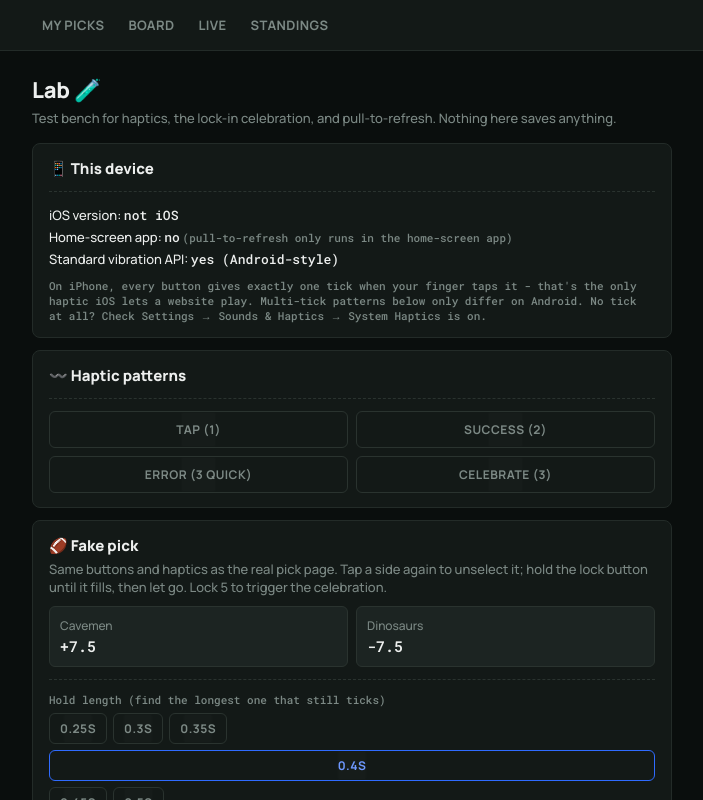
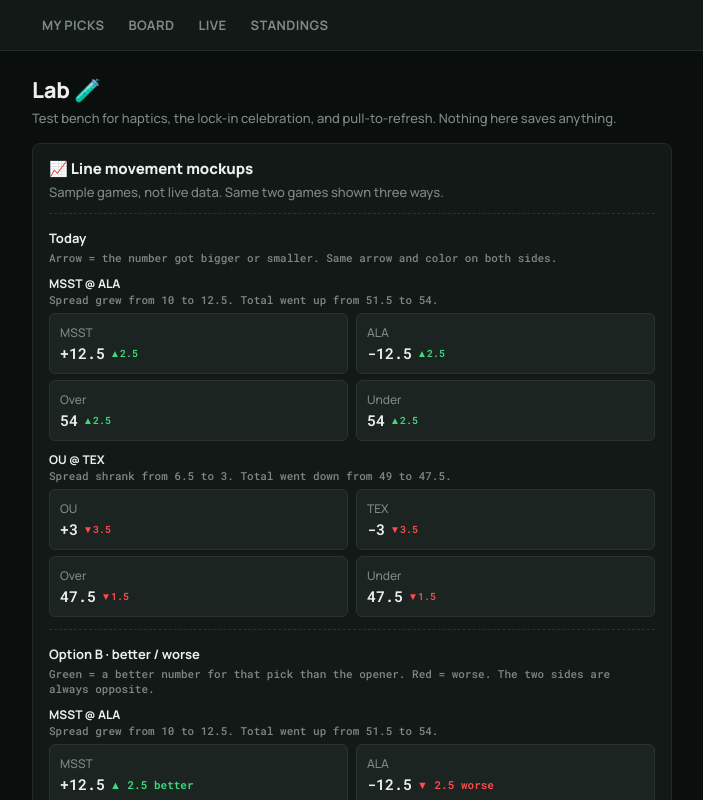
Before and after one commit to ajohnson1952/cavepicks, a Next.js app: page /lab in a window 1280 px wide. Shown: the top 800 px of the page, without its empty margins (288-991 px from the left). Built offline with nearby package versions, Linux system fonts and the light colour scheme.

Commit message:
Add line-movement mockups to /lab (today vs better/worse vs opener + value)
Co-Authored-By: Claude Opus 5.5 <noreply@anthropic.com>

```diff
--- /dev/null
+++ b/app/lab/LineMoveMock.tsx
@@ -0,0 +1,132 @@
+// /lab only: side-by-side mockups of how line movement could be shown on the
+// pick buttons. Static sample data, nothing live.
+//
+// "Value" for a side = is today's number better or worse for THIS pick than
+// the opener. Spread: your signed line going UP is better (+10 -> +12.5, or
+// -10 -> -7.5). Totals: Over wants the number lower, Under wants it higher.
+
+type Side = { label: string; now: number; open: number; kind: "spread" | "over" | "under" };
+
+const GAMES: { title: string; note: string; rows: [Side, Side][] }[] = [
+  {
+    title: "MSST @ ALA",
+    note: "Spread grew from 10 to 12.5. Total went up from 51.5 to 54.",
+    rows: [
+      [
+        { label: "MSST", now: 12.5, open: 10, kind: "spread" },
+        { label: "ALA", now: -12.5, open: -10, kind: "spread" },
+      ],
+      [
+        { label: "Over", now: 54, open: 51.5, kind: "over" },
+        { label: "Under", now: 54, open: 51.5, kind: "under" },
+      ],
+    ],
+  },
+  {
+    title: "OU @ TEX",
+    note: "Spread shrank from 6.5 to 3. Total went down from 49 to 47.5.",
+    rows: [
+      [
+        { label: "OU", now: 3, open: 6.5, kind: "spread" },
+        { label: "TEX", now: -3, open: -6.5, kind: "spread" },
+      ],
+      [
+        { label: "Over", now: 47.5, open: 49, kind: "over" },
+        { label: "Under", now: 47.5, open: 49, kind: "under" },
+      ],
+    ],
+  },
+];
+
+const fmt = (s: Side, n: number) => (s.kind === "spread" ? (n > 0 ? `+${n}` : `${n}`) : `${n}`);
+
+// + = better number for this pick than the opener, - = worse
+function valueDelta(s: Side): number {
+  if (s.kind === "under") return s.now - s.open;
+  if (s.kind === "over") return s.open - s.now;
+  return s.now - s.open;
+}
+
+type Variant = "current" | "b" | "rec";
+
+function Pill({ s, variant }: { s: Side; variant: Variant }) {
+  const v = valueDelta(s);
+  const mag = Math.abs(v);
+  // Today's behavior: arrow by "did the number get bigger", green up / red down, same on both sides.
+  const bigger = s.kind === "spread" ? Math.abs(s.now) > Math.abs(s.open) : s.now > s.open;
+  const good = v > 0;
+  return (
+    <div className="pill-btn" style={{ cursor: "default" }}>
+      <div className="pill-label">{s.label}</div>
+      <div className="pill-value" style={{ flexWrap: "wrap" }}>
+        {fmt(s, s.now)}
+        {variant === "current" && (
+          <span className={bigger ? "move-up" : "move-down"}>
+            {bigger ? "▲" : "▼"}
+            {mag}
+          </span>
+        )}
+        {variant === "b" && (
+          <span className={good ? "move-up" : "move-down"} style={{ fontSize: "11px" }}>
+            {good ? "▲" : "▼"} {mag} {good ? "better" : "worse"}
+          </span>
+        )}
+        {variant === "rec" && (
+          <span className={good ? "move-up" : "move-down"} style={{ fontSize: "11px", fontWeight: 700 }}>
+            {good ? "+" : "−"}
+            {mag}
+          </span>
+        )}
+      </div>
+      {variant === "rec" && <div className="pill-juice">open {fmt(s, s.open)}</div>}
+    </div>
+  );
+}
+
+const VARIANTS: { key: Variant; title: string; blurb: string }[] = [
+  {
+    key: "current",
+    title: "Today",
+    blurb: "Arrow = the number got bigger or smaller. Same arrow and color on both sides.",
+  },
+  {
+    key: "b",
+    title: "Option B · better / worse",
+    blurb: "Green = a better number for that pick than the opener. Red = worse. The two sides are always opposite.",
+  },
+  {
+    key: "rec",
+    title: "Recommended · opener + value",
+    blurb: "Shows the opening line in gray, plus a small colored number: green + = better number than the opener, red − = worse.",
+  },
+];
+
+export default function LineMoveMock() {
+  return (
+    <div className="card">
+      <div className="matchup">📈 Line movement mockups</div>
+      <p className="subtext" style={{ margin: "4px 0 0" }}>
+        Sample games, not live data. Same two games shown three ways.
+      </p>
+      {VARIANTS.map((v) => (
+        <div key={v.key}>
+          <div className="divider" />
+          <strong style={{ fontSize: "13px" }}>{v.title}</strong>
+          <p className="meta" style={{ margin: "2px 0 0" }}>{v.blurb}</p>
+          {GAMES.map((g) => (
+            <div key={g.title} style={{ marginTop: "10px" }}>
+              <div style={{ fontSize: "12px", fontWeight: 700 }}>{g.title}</div>
+              <div className="meta">{g.note}</div>
+              {g.rows.map((row, i) => (
+                <div key={i} className="pill-grid" style={{ marginTop: "6px" }}>
+                  <Pill s={row[0]} variant={v.key} />
+                  <Pill s={row[1]} variant={v.key} />
+                </div>
+              ))}
+            </div>
+          ))}
+        </div>
+      ))}
+    </div>
+  );
+}
--- a/app/lab/page.tsx
+++ b/app/lab/page.tsx
@@ -1,4 +1,5 @@
 import LabClient from "./LabClient";
+import LineMoveMock from "./LineMoveMock";
 
 // Hidden test bench (not linked anywhere) for the tactile stuff: haptics,
 // the "fully locked in" money shower, and pull-to-refresh. Touches no data.
@@ -12,6 +13,7 @@ export default function LabPage() {
       <p className="subtext">
         Test bench for haptics, the lock-in celebration, and pull-to-refresh. Nothing here saves anything.
       </p>
+      <LineMoveMock />
       <LabClient
         renderedAt={new Date().toLocaleTimeString("en-US", { timeZone: "America/Chicago", hour: "numeric", minute: "2-digit", second: "2-digit" }) + " CT"}
       />
```
